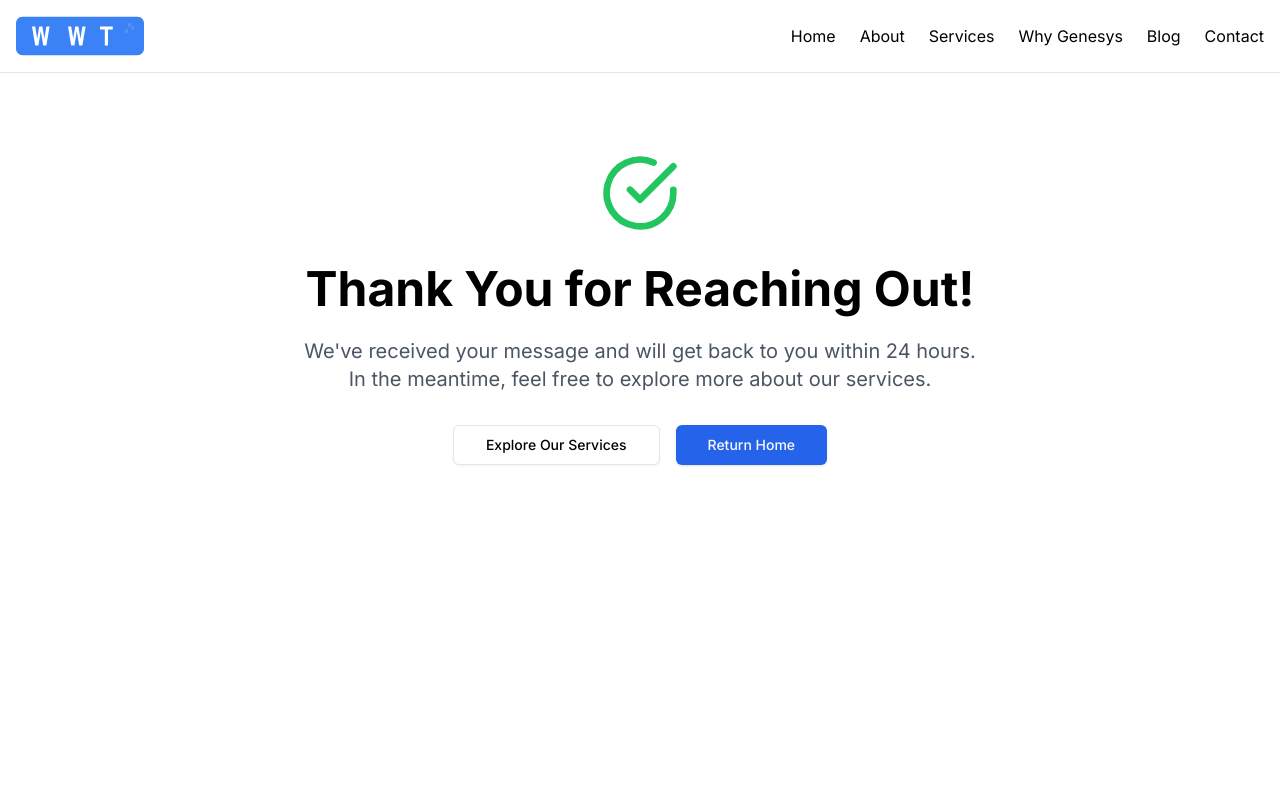
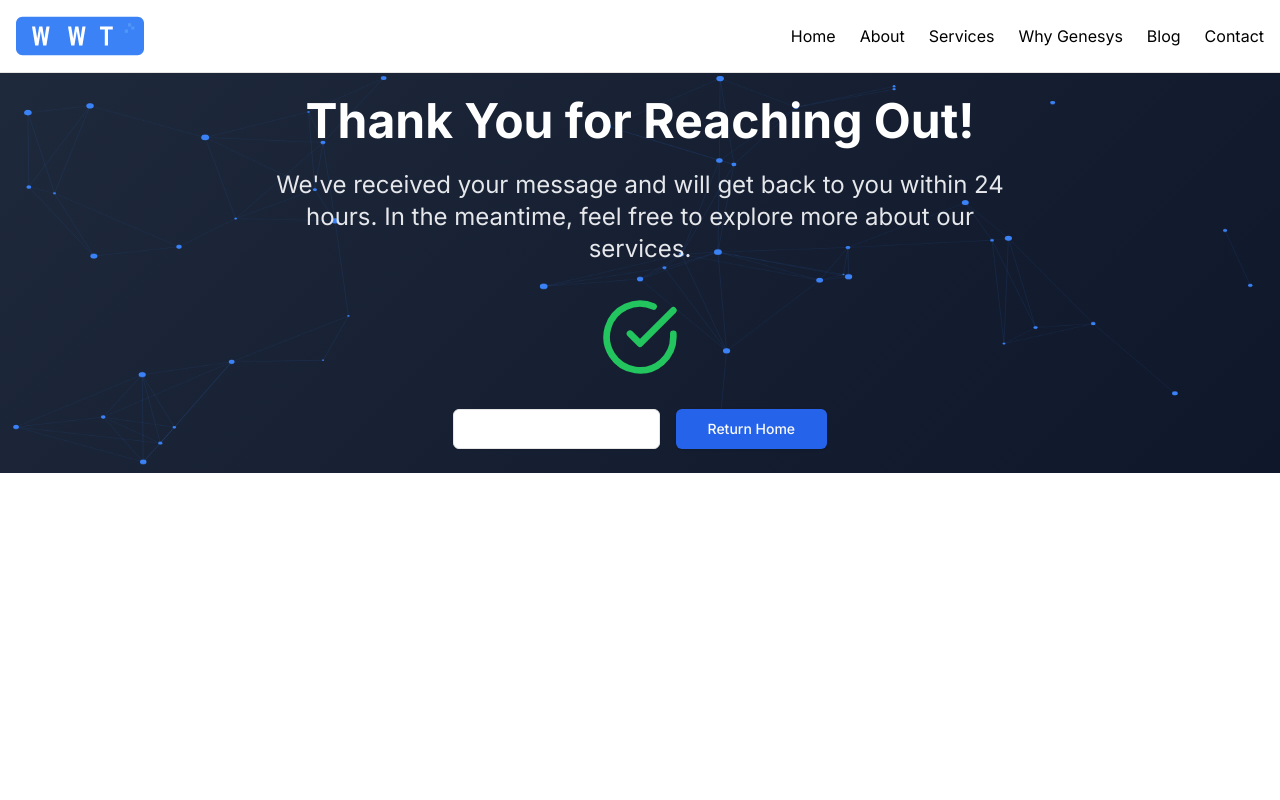
Before and after one commit to Volanalytics/winwithtech, a Next.js app: page /winwithtech/thank-you in a window 1280 px wide. Shown: the top 800 px of the page. Built offline with nearby package versions, Linux system fonts and the light colour scheme.

Commit message:
Deploy updates

```diff
--- a/src/app/about/page.tsx
+++ b/src/app/about/page.tsx
@@ -1,5 +1,6 @@
 import { Card } from "@/components/ui/card";
 import { StoryIcon, ImpactIcon, InnovationIcon, CustomerSuccessIcon, ExcellenceIcon, PartnershipIcon } from "@/components/icons/AboutIcons";
+import { PageHero } from "@/components/PageHero";
 import type { Metadata } from "next";
 
 export const metadata: Metadata = {
@@ -10,16 +11,10 @@ export const metadata: Metadata = {
 export default function AboutPage() {
   return (
     <div className="min-h-screen">
-      {/* Hero Section */}
-      <section className="bg-gray-900 text-white py-20">
-        <div className="container mx-auto px-4">
-          <h1 className="text-4xl md:text-5xl font-bold mb-6">About WinWithTech</h1>
-          <p className="text-xl text-gray-300 max-w-3xl">
-            With over 15 years of experience in customer experience and technology consulting,
-            we empower SMBs to embrace next-gen solutions while minimizing technical debt.
-          </p>
-        </div>
-      </section>
+      <PageHero
+        title="About WinWithTech"
+        description="With over 15 years of experience in customer experience and technology consulting, we empower SMBs to embrace next-gen solutions while minimizing technical debt."
+      />
 
       {/* Our Story */}
       <section className="py-16">
--- a/src/app/blog/page.tsx
+++ b/src/app/blog/page.tsx
@@ -1,6 +1,7 @@
 import { Card } from "@/components/ui/card"
 import Link from "next/link"
 import { NewsletterIcon, CategoryIcons } from "@/components/icons/BlogIcons"
+import { PageHero } from "@/components/PageHero"
 import type { Metadata } from "next"
 
 export const metadata: Metadata = {
@@ -66,16 +67,10 @@ const blogPosts: BlogPost[] = [
 export default function BlogPage() {
   return (
     <div className="min-h-screen">
-      {/* Hero Section */}
-      <section className="bg-gray-900 text-white py-20">
-        <div className="container mx-auto px-4">
-          <h1 className="text-4xl md:text-5xl font-bold mb-6">CX Insights Blog</h1>
-          <p className="text-xl text-gray-300 max-w-3xl">
-            Expert insights, industry trends, and practical tips to help you deliver
-            exceptional customer experiences.
-          </p>
-        </div>
-      </section>
+      <PageHero
+        title="CX Insights Blog"
+        description="Expert insights, industry trends, and practical tips to help you deliver exceptional customer experiences."
+      />
 
       {/* Featured Posts */}
       <section className="py-16">
--- a/src/app/contact/page.tsx
+++ b/src/app/contact/page.tsx
@@ -3,6 +3,7 @@ import { Button } from "@/components/ui/button"
 import { ContactFormIcon, ContactInfoIcon, QuickResponseIcon, SocialIcon, FAQIcon, TimeIcon, SecurityIcon } from "@/components/icons/ContactIcons"
 import { MapIcon } from "@/components/icons/MapIcon"
 import { ContactForm } from "@/components/ContactForm"
+import { PageHero } from "@/components/PageHero"
 import type { Metadata } from "next"
 
 export const metadata: Metadata = {
@@ -13,16 +14,10 @@ export const metadata: Metadata = {
 export default function ContactPage() {
   return (
     <div className="min-h-screen">
-      {/* Hero Section */}
-      <section className="bg-gray-900 text-white py-20">
-        <div className="container mx-auto px-4">
-          <h1 className="text-4xl md:text-5xl font-bold mb-6">Contact Us</h1>
-          <p className="text-xl text-gray-300 max-w-3xl">
-            Ready to transform your customer experience? Get in touch with our team
-            of Genesys Cloud CX experts.
-          </p>
-        </div>
-      </section>
+      <PageHero
+        title="Contact Us"
+        description="Ready to transform your customer experience? Get in touch with our team of Genesys Cloud CX experts."
+      />
 
       {/* Contact Form */}
       <section className="py-16">
--- a/src/app/services/page.tsx
+++ b/src/app/services/page.tsx
@@ -1,5 +1,6 @@
 import { Card } from "@/components/ui/card";
 import { Button } from "@/components/ui/button";
+import { PageHero } from "@/components/PageHero";
 import type { Metadata } from "next";
 import { WebDevIcon } from "@/components/icons/WebDevIcon";
 import { CloudIcon } from "@/components/icons/CloudIcon";
@@ -18,16 +19,10 @@ export const metadata: Metadata = {
 export default function ServicesPage() {
   return (
     <div className="min-h-screen">
-      {/* Hero Section */}
-      <section className="bg-gray-900 text-white py-20">
-        <div className="container mx-auto px-4">
-          <h1 className="text-4xl md:text-5xl font-bold mb-6">Our Services</h1>
-          <p className="text-xl text-gray-300 max-w-3xl">
-            Comprehensive technology solutions for modern businesses. From cloud services and web development
-            to customer experience platforms, we deliver cutting-edge solutions that drive growth.
-          </p>
-        </div>
-      </section>
+      <PageHero
+        title="Our Services"
+        description="Comprehensive technology solutions for modern businesses. From cloud services and web development to customer experience platforms, we deliver cutting-edge solutions that drive growth."
+      />
 
       {/* Core Services */}
       <section className="py-16">
--- a/src/app/thank-you/page.tsx
+++ b/src/app/thank-you/page.tsx
@@ -1,5 +1,6 @@
 import Link from "next/link";
 import { Button } from "@/components/ui/button";
+import { PageHero } from "@/components/PageHero";
 import type { Metadata } from "next";
 
 export const metadata: Metadata = {
@@ -10,8 +11,10 @@ export const metadata: Metadata = {
 export default function ThankYouPage() {
   return (
     <div className="min-h-screen">
-      <section className="py-20 text-center">
-        <div className="container mx-auto px-4">
+      <PageHero
+        title="Thank You for Reaching Out!"
+        description="We've received your message and will get back to you within 24 hours. In the meantime, feel free to explore more about our services."
+      >
         <svg
           className="w-20 h-20 text-green-500 mx-auto mb-8"
           viewBox="0 0 24 24"
@@ -25,16 +28,7 @@ export default function ThankYouPage() {
           <polyline points="22 4 12 14.01 9 11.01" />
         </svg>
 
-          <h1 className="text-4xl md:text-5xl font-bold mb-6">
-            Thank You for Reaching Out!
-          </h1>
-
-          <p className="text-xl text-gray-600 mb-8 max-w-2xl mx-auto">
-            We've received your message and will get back to you within 24 hours.
-            In the meantime, feel free to explore more about our services.
-          </p>
-
-          <div className="flex flex-col sm:flex-row gap-4 justify-center">
+        <div className="flex flex-col sm:flex-row gap-4 justify-center mt-8">
             <Link href="/services">
               <Button variant="outline" size="lg">
                 Explore Our Services
@@ -46,8 +40,7 @@ export default function ThankYouPage() {
               </Button>
             </Link>
         </div>
-        </div>
-      </section>
+      </PageHero>
     </div>
   );
 }
--- a/src/app/why-genesys/page.tsx
+++ b/src/app/why-genesys/page.tsx
@@ -2,6 +2,7 @@ import { Card } from "@/components/ui/card"
 import { Button } from "@/components/ui/button"
 import Link from "next/link"
 import { UnifiedIcon, CloudFlexIcon, SecurityIcon, MetricsIcon, AwardsIcon, DemoIcon } from "@/components/icons/GenesysIcons"
+import { PageHero } from "@/components/PageHero"
 import type { Metadata } from "next"
 
 export const metadata: Metadata = {
@@ -12,16 +13,10 @@ export const metadata: Metadata = {
 export default function WhyGenesysPage() {
   return (
     <div className="min-h-screen">
-      {/* Hero Section */}
-      <section className="bg-gray-900 text-white py-20">
-        <div className="container mx-auto px-4">
-          <h1 className="text-4xl md:text-5xl font-bold mb-6">Why Choose Genesys Cloud CX?</h1>
-          <p className="text-xl text-gray-300 max-w-3xl">
-            Discover why leading SMBs trust Genesys Cloud CX to deliver exceptional
-            customer experiences and drive business growth.
-          </p>
-        </div>
-      </section>
+      <PageHero
+        title="Why Choose Genesys Cloud CX?"
+        description="Discover why leading SMBs trust Genesys Cloud CX to deliver exceptional customer experiences and drive business growth."
+      />
 
       {/* Key Benefits */}
       <section className="py-16">
--- /dev/null
+++ b/src/components/PageHero.tsx
@@ -0,0 +1,30 @@
+"use client";
+
+import { HeroVideo } from "@/components/HeroVideo";
+
+interface PageHeroProps {
+  title: string;
+  description?: string;
+  children?: React.ReactNode;
+}
+
+export function PageHero({ title, description, children }: PageHeroProps) {
+  return (
+    <section className="relative h-[50vh] flex items-center justify-center text-white overflow-hidden">
+      <HeroVideo />
+      <div className="container mx-auto px-4 relative z-20">
+        <div className="max-w-3xl mx-auto text-center">
+          <h1 className="text-4xl md:text-5xl font-bold mb-6">
+            {title}
+          </h1>
+          {description && (
+            <p className="text-xl md:text-2xl mb-8 text-gray-200">
+              {description}
+            </p>
+          )}
+          {children}
+        </div>
+      </div>
+    </section>
+  );
+}
```
Lines whose indentation alone changed are shown as unchanged.
